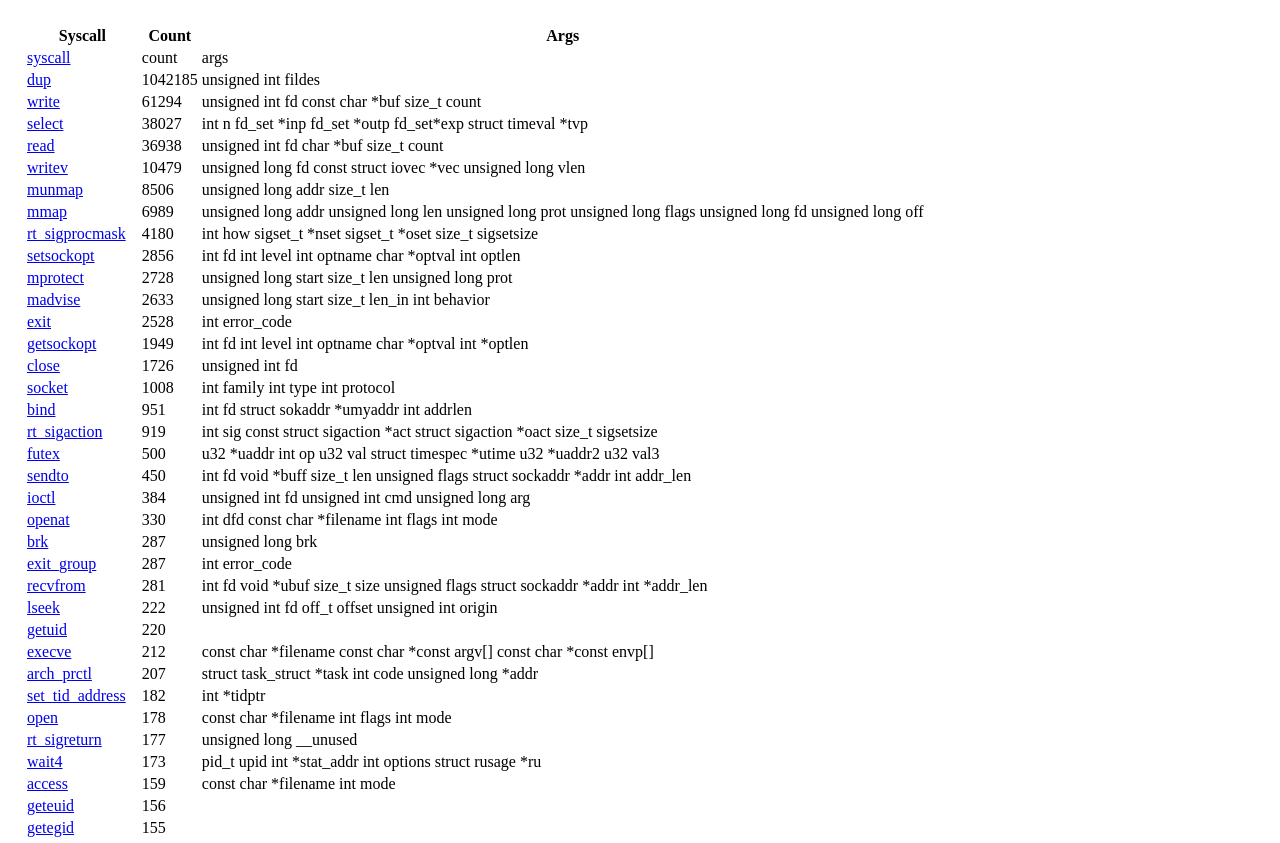
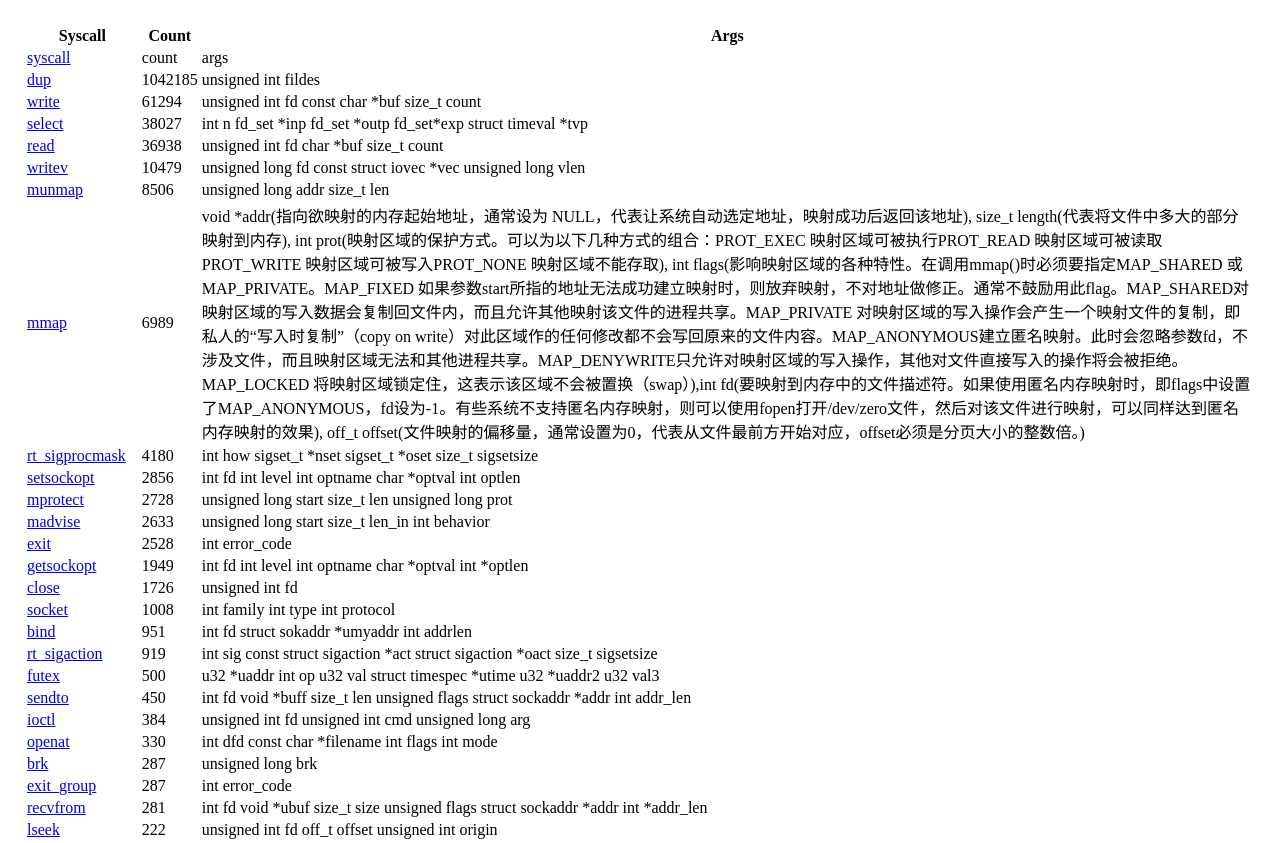
Before and after one commit to chenzhiy2001/strace-visualizing, a website: page html/index.html in a window 1280 px wide. Shown: the top 843 px of the page. Drawn offline with Linux system fonts and the light colour scheme.

```diff
--- a/html/main/index.html
+++ b/html/index.html
@@ -49,8 +49,22 @@
         <td><a href="./mmap.html" target="_blank">mmap</a></td>
         <td>6989</td>
         <td>
-          unsigned long addr unsigned long len unsigned long prot unsigned long
-          flags unsigned long fd unsigned long off
+          void *addr(指向欲映射的内存起始地址，通常设为
+          NULL，代表让系统自动选定地址，映射成功后返回该地址), size_t
+          length(代表将文件中多大的部分映射到内存), int
+          prot(映射区域的保护方式。可以为以下几种方式的组合：PROT_EXEC
+          映射区域可被执行PROT_READ 映射区域可被读取PROT_WRITE
+          映射区域可被写入PROT_NONE 映射区域不能存取), int
+          flags(影响映射区域的各种特性。在调用mmap()时必须要指定MAP_SHARED
+          或MAP_PRIVATE。MAP_FIXED
+          如果参数start所指的地址无法成功建立映射时，则放弃映射，不对地址做修正。通常不鼓励用此flag。MAP_SHARED对映射区域的写入数据会复制回文件内，而且允许其他映射该文件的进程共享。MAP_PRIVATE
+          对映射区域的写入操作会产生一个映射文件的复制，即私人的“写入时复制”（copy
+          on
+          write）对此区域作的任何修改都不会写回原来的文件内容。MAP_ANONYMOUS建立匿名映射。此时会忽略参数fd，不涉及文件，而且映射区域无法和其他进程共享。MAP_DENYWRITE只允许对映射区域的写入操作，其他对文件直接写入的操作将会被拒绝。MAP_LOCKED
+          将映射区域锁定住，这表示该区域不会被置换（swap）),int
+          fd(要映射到内存中的文件描述符。如果使用匿名内存映射时，即flags中设置了MAP_ANONYMOUS，fd设为-1。有些系统不支持匿名内存映射，则可以使用fopen打开/dev/zero文件，然后对该文件进行映射，可以同样达到匿名内存映射的效果),
+          off_t
+          offset(文件映射的偏移量，通常设置为0，代表从文件最前方开始对应，offset必须是分页大小的整数倍。)
         </td>
       </tr>
       <tr>
```
